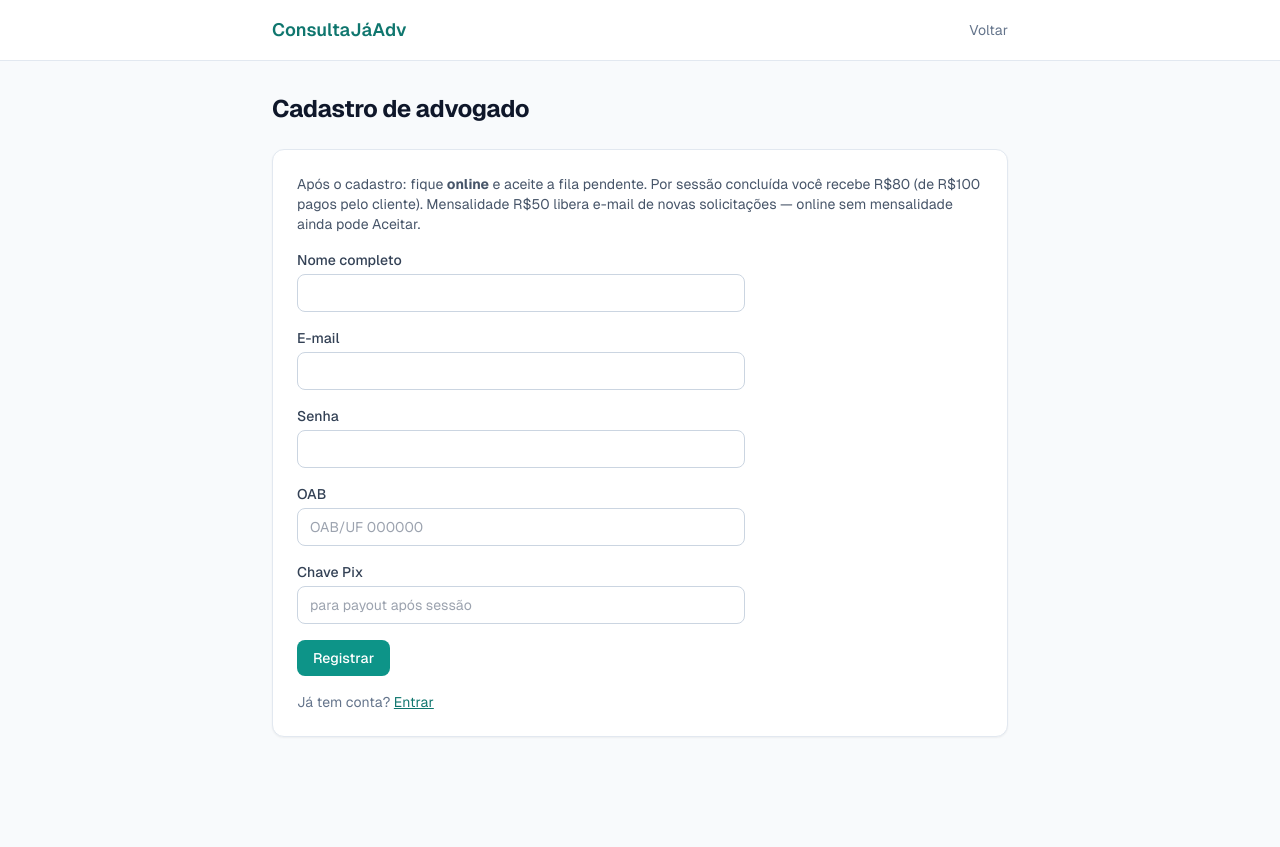
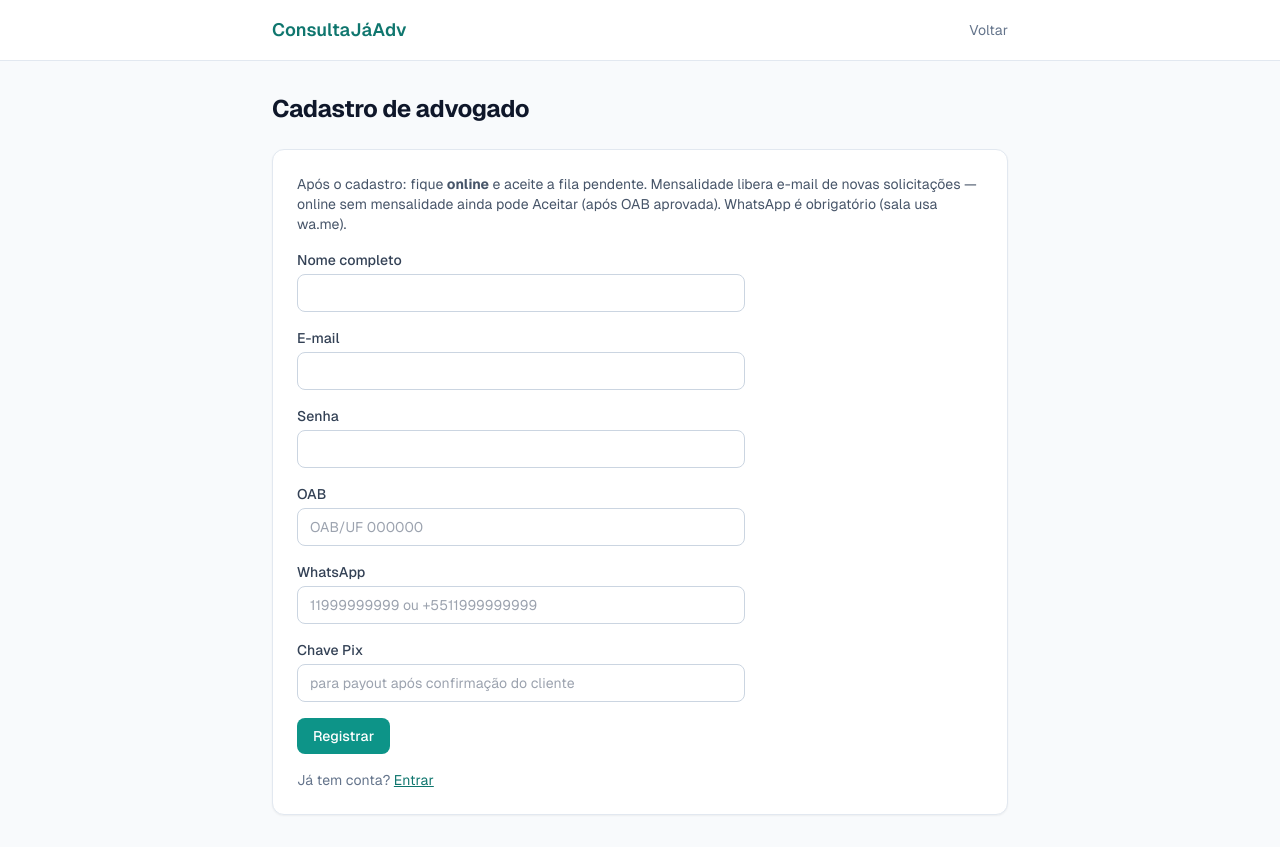
Before and after one commit to pedroteixeira-ofc/consultajaadv, a Next.js app: page /adv/register in a window 1280 px wide. Before the commit the page ends 800 px from the top, so only its background shows below. Built offline with nearby package versions, Linux system fonts and the light colour scheme.

Commit message:
feat: prod pack — mensalidade 30d, WhatsApp, admin payouts/ratings

```diff
--- a/app/adv/register/page.tsx
+++ b/app/adv/register/page.tsx
@@ -11,9 +11,9 @@ export default function AdvRegisterPage() {
       <Card>
         <p className="mb-4 text-sm text-slate-600">
           Após o cadastro: fique <strong>online</strong> e aceite a fila
-          pendente. Por sessão concluída você recebe R$80 (de R$100 pagos pelo
-          cliente). Mensalidade R$50 libera e-mail de novas solicitações —
-          online sem mensalidade ainda pode Aceitar.
+          pendente. Mensalidade libera e-mail de novas solicitações — online
+          sem mensalidade ainda pode Aceitar (após OAB aprovada). WhatsApp é
+          obrigatório (sala usa wa.me).
         </p>
         <ActionForm action={lawyerRegisterAction} submitLabel="Registrar">
           <Field label="Nome completo" name="fullName" required />
@@ -21,9 +21,15 @@ export default function AdvRegisterPage() {
           <Field label="Senha" name="password" type="password" required />
           <Field label="OAB" name="oab" placeholder="OAB/UF 000000" required />
           <Field
+            label="WhatsApp"
+            name="whatsapp"
+            placeholder="11999999999 ou +5511999999999"
+            required
+          />
+          <Field
             label="Chave Pix"
             name="pixKey"
-            placeholder="para payout após sessão"
+            placeholder="para payout após confirmação do cliente"
           />
         </ActionForm>
         <p className="mt-4 text-sm text-slate-500">
```
